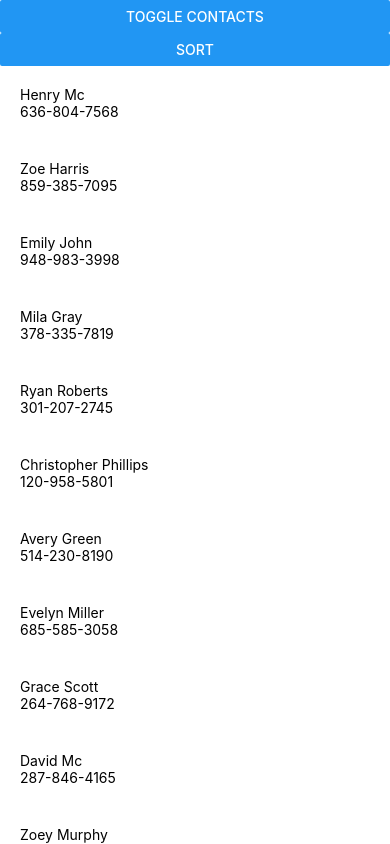
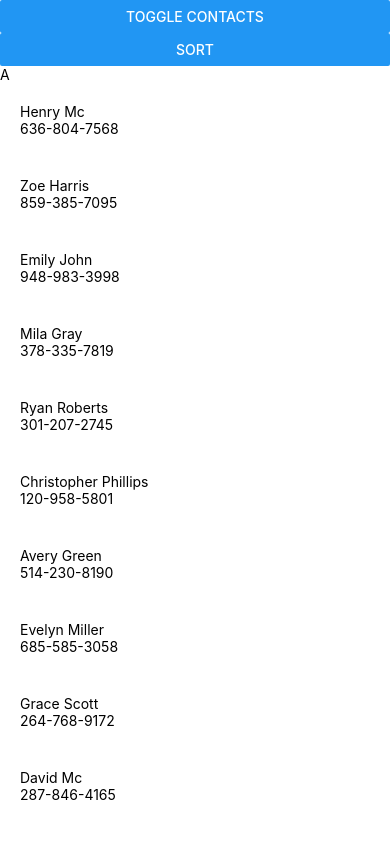
Before and after one commit to TammyLaforest/cs50M-contacts-list, a React Native app: screen / in a window 390 px wide. Built offline with nearby package versions, Linux system fonts and the light colour scheme.

Commit message:
changed for list FlatList to SectionList

```diff
--- a/App.js
+++ b/App.js
@@ -1,5 +1,5 @@
 import React from 'react';
-import { Button, FlatList, StyleSheet, Text, View } from 'react-native';
+import { Button, SectionList, StyleSheet, Text, View } from 'react-native';
 // import { Constants } from 'expo'
 import Constants from 'expo-constants'
 import contacts, { compareNames } from './contacts'
@@ -34,6 +34,8 @@ export default class App extends React.Component {
   // Use key extractor to get rid of Key isn't string error
   keyExtractor = (item, index) => index.toString()
 
+  renderSectionHeader = obj => <Text>{obj.section.title}</Text>
+
 
   render() {
 
@@ -43,10 +45,14 @@ export default class App extends React.Component {
         <Button title="sort" onPress={this.sort} />
         {this.state.showContacts && (
 
-          <FlatList
+          <SectionList
             renderItem={this.renderItem}
-            data={this.state.contacts}
-            keyExtractor={this.keyExtractor}
+            renderSectionHeader={this.renderSectionHeader}
+            sections={[{
+              title: 'A',
+              data: this.state.contacts
+            }]}
+          // keyExtractor={this.keyExtractor}
           />
         )}
       </View>
```
